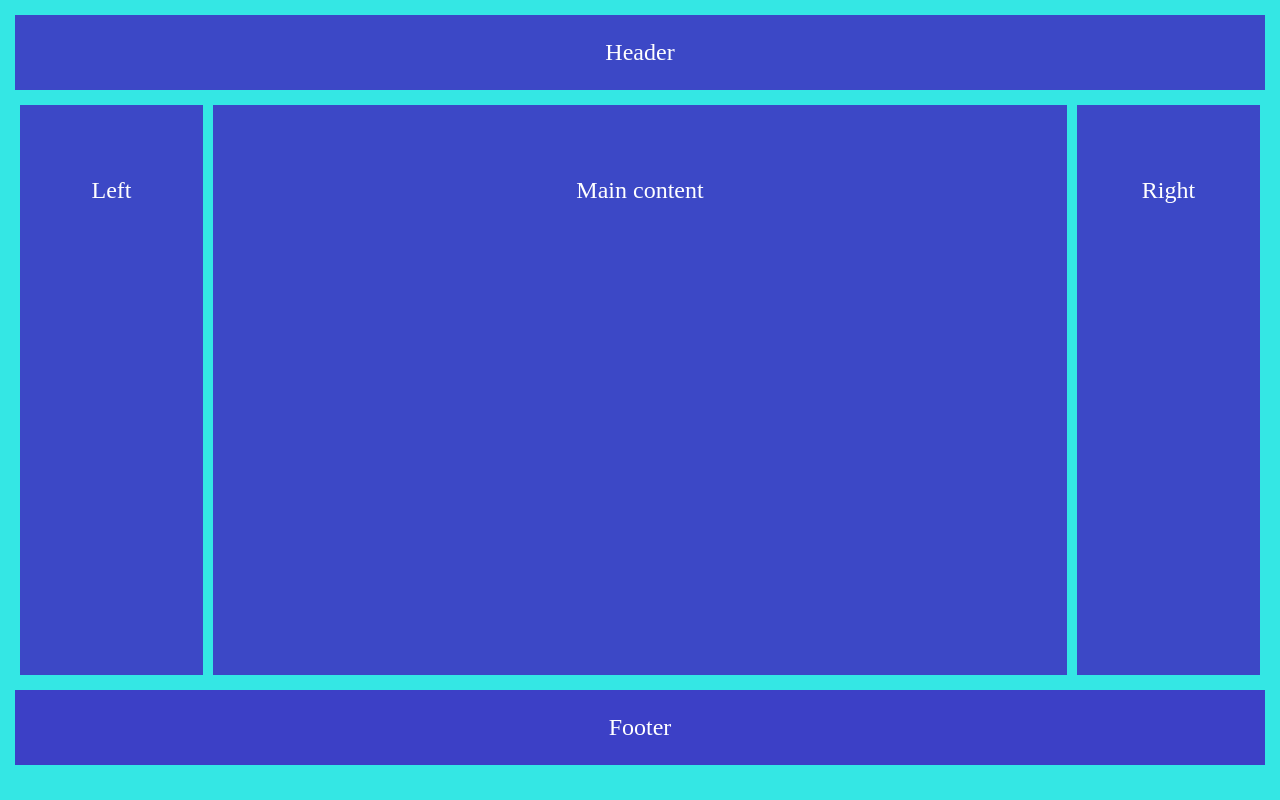
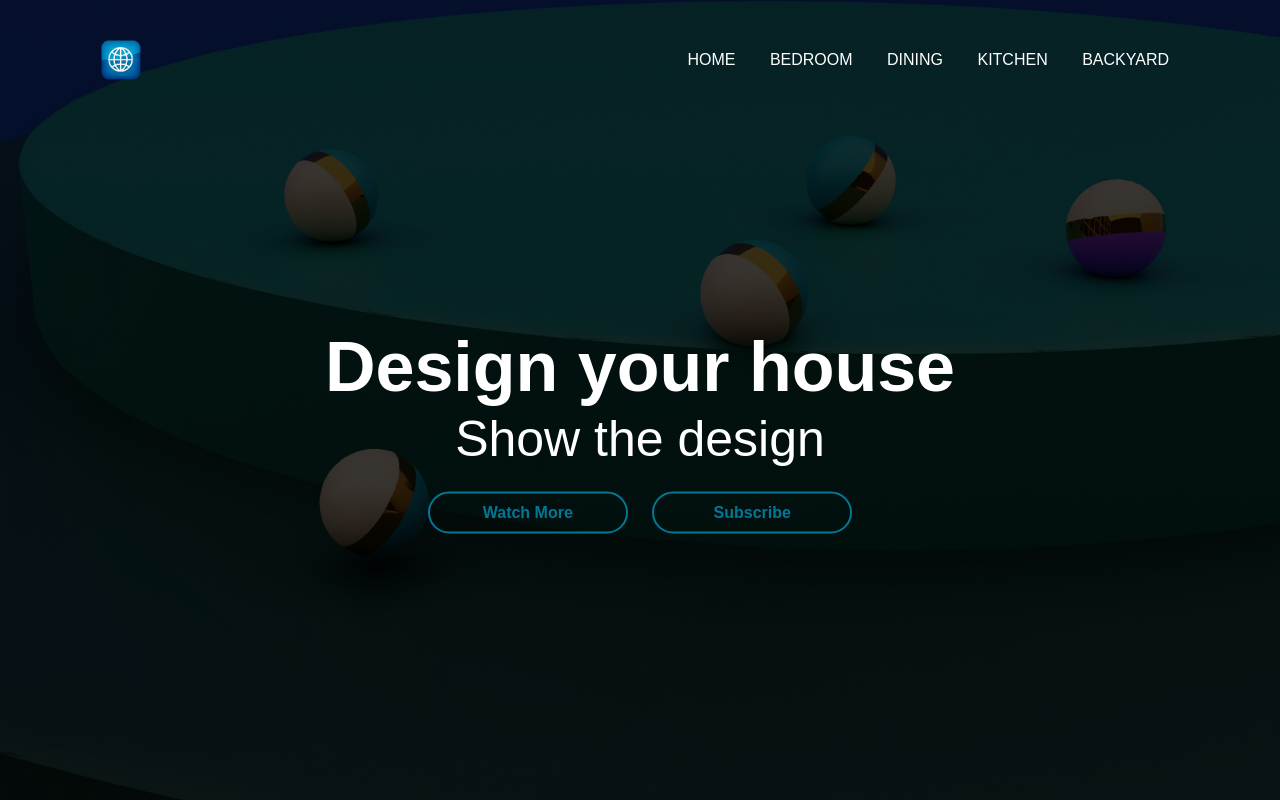
Before and after one commit to FarjanaFahima/Html-CSS-Simple-Website, a plain HTML site: page index.html in a window 1280 px wide. Drawn offline with Linux system fonts and the light colour scheme.

Commit message:
Project replace

```diff
--- a/css/style.css
+++ b/css/style.css
@@ -1,61 +1,157 @@
-* {
-    margin: 5px;
-    box-sizing: border-box;
+*{
+  margin: 0;
+  padding: 0;
+  font-family: sans-serif;
 }
 
-body {
-    height: 95vh;
-    background: #34e7e4;
-    font-size: sans-serif;
-    text-align: center;
-    color: white;
-    font-size: 24px;
-    display: flex;
-    flex-direction: column;
+.banner {
+  width: 100%;
+  height: 100vh;
+  background: linear-gradient(rgba(0, 0, 0, 0.75), rgba(0, 0, 0, 0.75)), url('/images/bgImage.jpg');
+  background-size: cover;
+  background-position: center;
+}
+.navbar{
+  width: 85%;
+  margin: auto;
+  padding: 35px 0;
+  display: flex;
+  align-items: center;
+  justify-content: space-between;
+
+}
+.logo{
+  width: 50px;
+  height: auto;
+  cursor: pointer;
+
+}
+.navbar ul li{
+  list-style: none;
+  display: inline-block;
+  margin: 0 20px;
 }
 
-.header {
-    background: #3c48c6;
-    padding: 1em 0;
+.nav-link{
+  text-decoration: none;
+  color: #fff;
 }
 
-.main {
-    display: flex;
-    flex: 1;
+.navbar ul {
+  list-style: none;
+  padding: 0;
+  margin: 0;
 }
 
-.left {
-    background: #3c48c6;
-    padding: 3em 0;
-    flex: 15%; /* Changed to percentage */
+.navbar ul li {
+  display: inline-block; /* Make the list items inline */
+  text-decoration: none;
+  color: white;
+  text-transform: uppercase;
+  position: relative;
+  margin: 0 15px; /* Add some spacing between items */
 }
 
-main {
-    background: #3c48c6;
-    padding: 3em 0;
-    flex: 70%; /* Changed to percentage */
+.navbar ul li::after {
+  content: '';
+  height: 3px;
+  width: 0;
+  background: #007896;
+  position: absolute;
+  left: 0;
+  bottom: -10px;
+  transition: width 0.5s;
+
 }
 
-.right {
-    background: #3c48c6;
-    padding: 3em 0;
-    flex: 15%; /* Changed to percentage */
+.navbar ul li:hover::after {
+  width: 100%;
 }
 
-footer {
-    background: #3c40c6;
-    padding: 1em 0;
+.content {
+  width: 100%;
+  position: absolute;
+  top: 50%;
+  left: 50%; /* Center horizontally */
+  transform: translate(-50%, -50%); /* Center vertically and horizontally */
+  text-align: center;
+  color: #fff;
 }
 
+.content h1 {
+  font-size: 70px;
+  margin-top: 80px;
+}
 
-/* Media query for screens smaller than 768px */
-@media (max-width: 768px) {
-    .main {
-        flex-direction: column;
-    }
+.content p {
+  margin: 20px auto;
+  font-size: 50px; /* Add unit */
+  line-height: 25px;
+}
+button{
+  width: 200px;
+  padding: 15px 0;
+  text-align: center;
+  margin: 20px 10px;
+  border-radius: 25px;
+  font-weight: bold;
+  border: 2px solid #009688;
+  background: transparent;
+  color: #fff;
+  cursor: pointer;
+  position: relative;
+  overflow: hidden;
 
-    .left, .right, main {
-        flex: none; /* Override the flex property */
-        width: 100%; /* Full width for each section */
-    }
 }
+span{
+  background-size: #009688;
+  height: 100%;
+  width: 0;
+  border-radius: 25px;
+  position: absolute;
+  left: 0;
+  z-index: -1;
+  transition: 0.5s;
+}
+
+button {
+  position: relative;
+  padding: 10px 20px;
+  font-size: 16px;
+  border: 2px solid #007896;
+  background: none;
+  color: #007896;
+  cursor: pointer;
+  overflow: hidden;
+}
+
+button span {
+  position: relative;
+  z-index: 1;
+  transition: color 0.3s;
+}
+
+button::before {
+  content: '';
+  position: absolute;
+  top: 0;
+  left: 0;
+  width: 0;
+  height: 100%;
+  background: #007896;
+  transition: width 0.5s;
+  z-index: 0;
+}
+
+button:hover::before {
+  width: 100%;
+}
+
+button:hover span {
+  color: white;
+
+}
+button:hover {
+  border: none;
+
+}
--- a/index.html
+++ b/index.html
@@ -1,29 +1,30 @@
 <!DOCTYPE html>
 <html lang="en">
-<head>
-    <meta charset="UTF-8">
-    <meta name="viewport" content="width=device-width, initial-scale=1.0">
+  <head>
+    <meta charset="UTF-8" />
+    <meta name="viewport" content="width=device-width, initial-scale=1.0" />
     <title>Document</title>
-    <link rel="stylesheet" href="./css/style.css">
-</head>
-<body>
-    <header class="header">
-        Header
-    </header>
-    <div class="main">
-        <aside class="left">
-            Left
-        </aside>
-        <main>
-            Main content
-        </main>
-        <aside class="right">
-            Right
-        </aside>
+    <!-- css link -->
+    <link rel="stylesheet" href="./css/style.css" />
+  <body>
+    <div class="banner">
+      <div class="navbar">
+        <img src="./images/logo.png" class="logo">
+        <ul>
+          <li><a class="nav-link" href="">Home</a></li>
+          <li><a class="nav-link" href="">Bedroom</a></li>
+          <li><a class="nav-link" href="">dining</a></li>
+          <li><a class="nav-link" href="">Kitchen</a></li>
+          <li><a class="nav-link" href="">Backyard</a></li>
+        </ul>
+      </div>
+      <div class="content">
+        <h1>Design your house</h1>
+        <p>Show the design</p>
+        <div>
+          <button type="button"><span>Watch More</span></button>
+          <button type="button"><span>Subscribe</span></button>
+        </div>
     </div>
-    <footer>
-        Footer
-    </footer>
-
-</body>
+  </body>
 </html>
```
Also changed, not shown: images/bgImage.jpg (added), images/logo.png (added).
